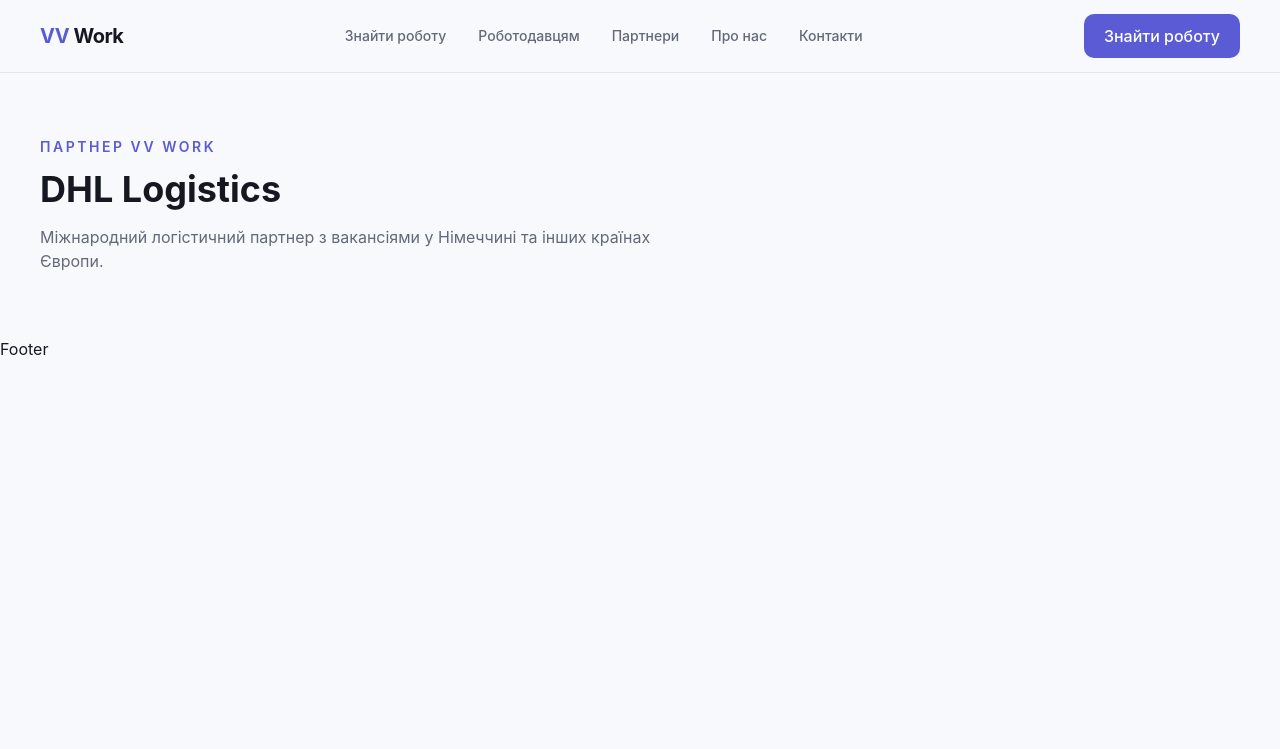
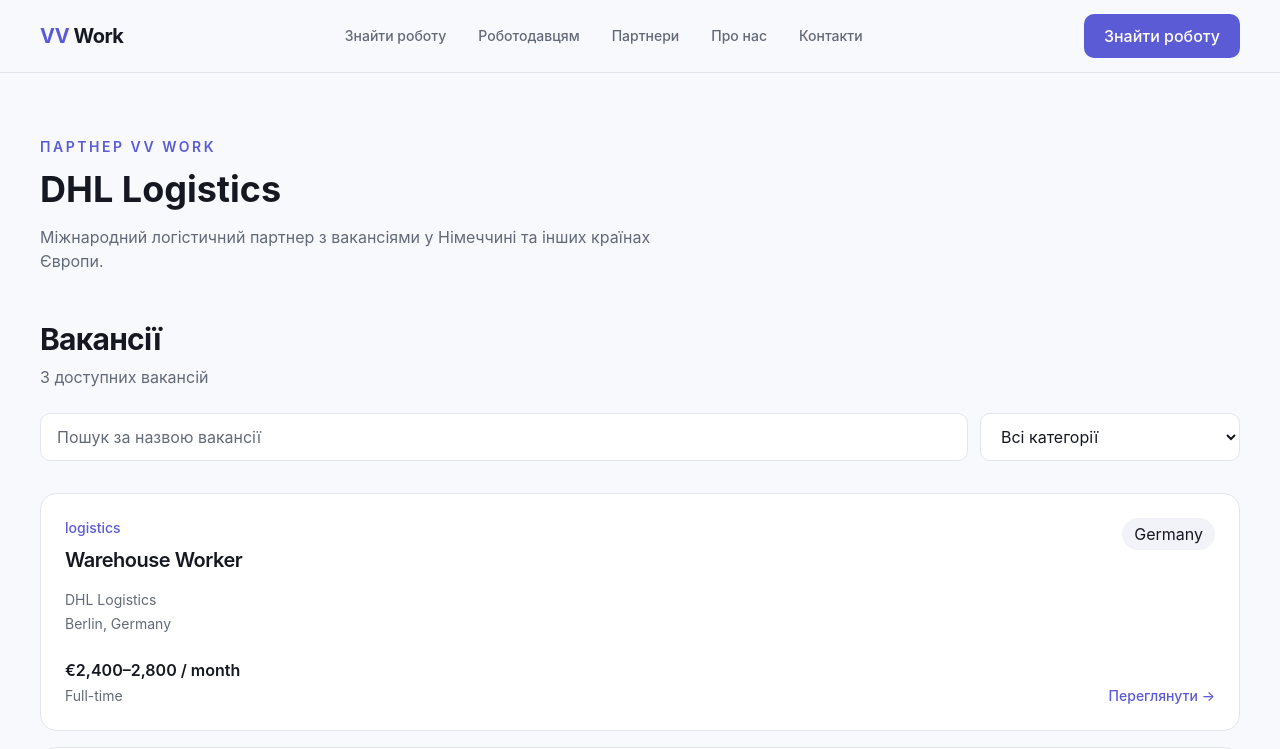
Before and after one commit to veselhmelnik/vv-work-test, a React (Vite) app: page /partners/dhl-logistics in a window 1280 px wide. Shown: the top 749 px of the page. Built offline with nearby package versions, Linux system fonts and the light colour scheme.

Commit message:
add Vacancy filters

```diff
--- /dev/null
+++ b/src/features/vacancies/components/VacancyFilters.tsx
@@ -0,0 +1,54 @@
+import { jobCategories } from '../../../mocks/mock-categories'
+
+type VacancyFilterProps = {
+  search: string
+  category: string
+  onSearchChange: (value: string) => void
+  onCategoryChange: (value: string) => void
+}
+
+export function VacancyFilters({
+  search,
+  category,
+  onSearchChange,
+  onCategoryChange,
+}: VacancyFilterProps) {
+  return (
+    <div className="grid gap-3 md:grid-cols-[1fr_260px]">
+      <div>
+        <label htmlFor="vacancy-search" className="sr-only">
+          Пошук вакансій
+        </label>
+
+        <input
+          id="vacancy-search"
+          type="search"
+          value={search}
+          onChange={(e) => onSearchChange(e.target.value)}
+          placeholder="Пошук за назвою вакансії"
+          className="h-12 w-full rounded-[10px] border border-border bg-surface px-4 outline-none transition-colors placeholder:text-muted focus:border-primary"
+        />
+      </div>
+
+      <div>
+        <label htmlFor="vacancy-category" className="sr-only">
+          Категорія
+        </label>
+
+        <select
+          id="vacancy-category"
+          onChange={(e) => onCategoryChange(e.target.value)}
+          value={category}
+          className="h-12 w-full rounded-[10px] border border-border bg-surface px-4 outline-none transition-colors focus:border-primary"
+        >
+          <option value="">Всі категорії</option>
+          {jobCategories.map((category) => (
+            <option key={category.value} value={category.value}>
+              {category.label}
+            </option>
+          ))}
+        </select>
+      </div>
+    </div>
+  )
+}
--- /dev/null
+++ b/src/hooks/useDebounce.ts
@@ -0,0 +1,17 @@
+import { useEffect, useState } from "react";
+
+export function useDebounce<T>(value: T, delay: number) {
+    const [debouncedValue, setDebouncedValue] = useState(value)
+
+    useEffect(() => {
+        const timeoutId = window.setTimeout(() => {
+            setDebouncedValue(value)
+        }, delay)
+
+        return () => {
+            window.clearTimeout(timeoutId)
+        }
+    }, [value, delay])
+
+    return debouncedValue
+}
--- a/src/pages/PartnerPage.tsx
+++ b/src/pages/PartnerPage.tsx
@@ -1,14 +1,52 @@
-import { useParams } from 'react-router-dom'
+import { useParams, useSearchParams } from 'react-router-dom'
 import { PageLayout } from '../components/layout/PageLayout'
 import { usePartner } from '../hooks/usePartner'
 import { PartnerSkeleton } from '../features/partners/components/PartnerSkeleton'
 import { ErrorState } from '../components/ui/ErrorState'
+import { useMemo, useState } from 'react'
+import { useDebounce } from '../hooks/useDebounce'
+import { VacancyFilters } from '../features/vacancies/components/VacancyFilters'
+import { VacancyCard } from '../features/vacancies/components/VacancyCard'
 
 export function PartnerPage() {
   const { slug } = useParams<{ slug: string }>()
+  const [searchParams, setSearchParams] = useSearchParams()
+  const category = searchParams.get('category') ?? ''
+  const [search, setSearch] = useState('')
+  const debouncedSearch = useDebounce(search, 300)
 
   const { data: partner, isLoading, error, retry } = usePartner(slug)
 
+  function handleCategoryChange(value: string) {
+    setSearchParams((params) => {
+      const nextParams = new URLSearchParams(params)
+
+      if (value) {
+        nextParams.set('category', value)
+      } else {
+        nextParams.delete('category')
+      }
+      return nextParams
+    })
+  }
+
+  const filteredVacancies = useMemo(() => {
+    if (!partner) {
+      return []
+    }
+
+    const normalizedSearch = debouncedSearch.trim().toLowerCase()
+
+    return partner.vacancies.filter((vacancy) => {
+      const matchesSearch =
+        normalizedSearch === '' ||
+        vacancy.title.toLowerCase().includes(normalizedSearch)
+
+      const matchesCategory = category === '' || vacancy.category === category
+
+      return matchesSearch && matchesCategory
+    })
+  }, [partner, debouncedSearch, category])
   return (
     <PageLayout>
       <section className="container-page py-16">
@@ -27,6 +65,36 @@ export function PartnerPage() {
             <p className="mt-4 max-w-2xl text-muted">{partner.description}</p>
           </>
         ) : null}
+        <div className="mt-12">
+          <div className="mb-6">
+            <h2 className="text-3xl font-bold tracking-tight">Вакансії</h2>
+
+            <p className="mt-2 text-muted">
+              {filteredVacancies.length} доступних вакансій
+            </p>
+          </div>
+          <VacancyFilters
+            search={search}
+            category={category}
+            onCategoryChange={handleCategoryChange}
+            onSearchChange={setSearch}
+          />
+        </div>
+        {filteredVacancies.length > 0 ? (
+          <div className="mt-8 grid gap-4">
+            {filteredVacancies.map((vacancy) => (
+              <VacancyCard key={vacancy.id} vacancy={vacancy} />
+            ))}
+          </div>
+        ) : (
+          <div className="mt-8 rounded-2xl border border-border bg-surface p-8 text-center">
+            <h3 className="text-lg font-semibold">Вакансій не знайдено</h3>
+
+            <p className="mt-2 text-muted">
+              Спробуйте змінити пошуковий запит або категорію.
+            </p>
+          </div>
+        )}
       </section>
     </PageLayout>
   )
```
